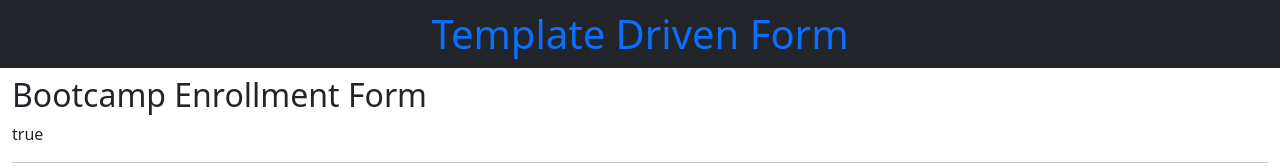
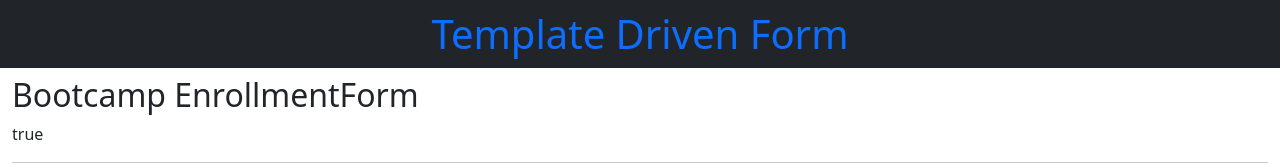
Before and after one commit to mk-softdev/NG-Form-00002, an Angular app: page / in a window 1280 px wide. Shown: the top 166 px of the page. Built offline with nearby package versions, Linux system fonts and the light colour scheme.

Commit message:
'tdf-updated'

```diff
--- a/src/app/app.component.html
+++ b/src/app/app.component.html
@@ -1,7 +1,7 @@
 <h1 class="text-center text-primary bg-dark">Template Driven Form</h1>
 
 <div class="container-fluid">
-  <h2>Bootcamp Enrollment Form</h2>
+  <h2>Bootcamp EnrollmentForm</h2>
   <form #userForm="ngForm" (ngSubmit)="onSubmit()" novalidate>
 
     {{userForm.form.valid}}
```
